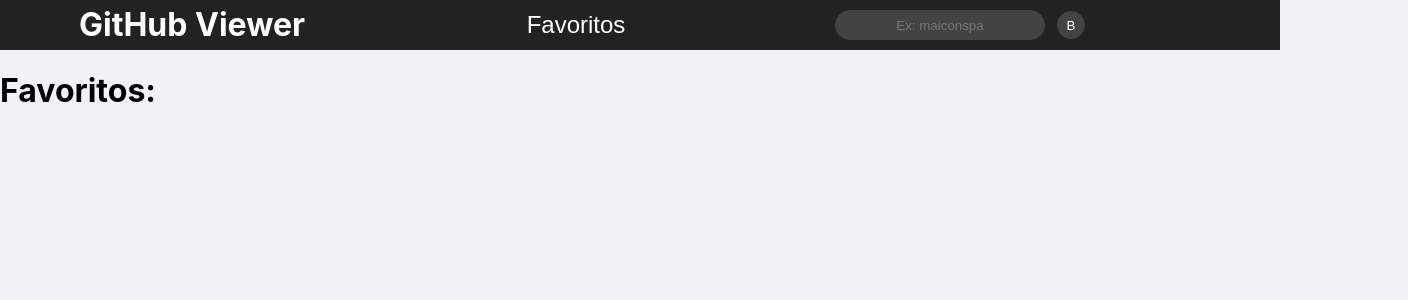
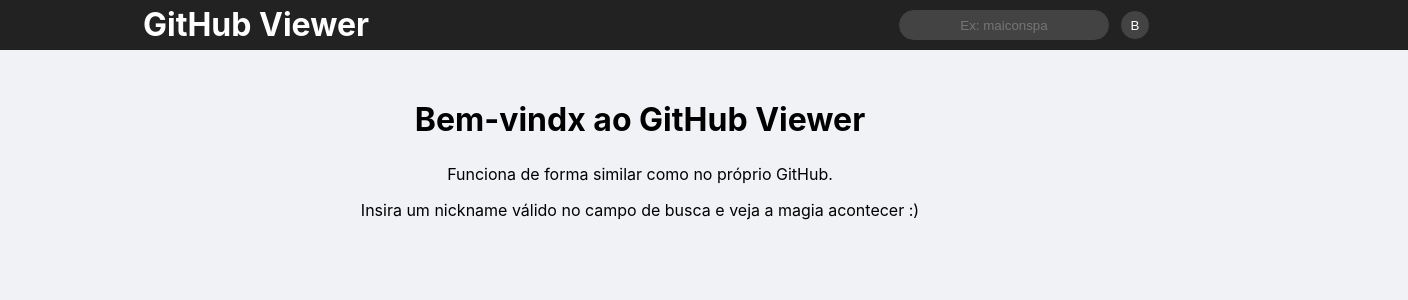
Before and after one commit to maiconspa/GitHubViewer, a React (Create React App) app: page / in a window 1280 px wide. Shown: the top 300 px of the page, 1408 px wide, since content can reach past the window. Built offline with nearby package versions, Linux system fonts and the light colour scheme.

Commit message:
Melhoria na barra de navegação e na integraçaõ da API

```diff
--- a/src/App.css
+++ b/src/App.css
@@ -2,7 +2,7 @@
 	width: 100vw;
 	max-width: 100vw;
 	height: 50px;
-	padding: 0;
+	padding: 0 5% 0 5%;
 	display: flex;
 	align-items: center;
 	background-color: #222222;
@@ -71,3 +71,10 @@
 header #btnSearch:hover {
 	border-color: #fff;
 }
+
+#homepage {
+	width: 100vw;
+	text-align: center;
+}
+
+#homepage h1{margin: 50px 0 25px 0;}
--- a/src/App.js
+++ b/src/App.js
@@ -7,11 +7,10 @@
 export default class App extends Component {
 	state = () => {
 		return ({
-				user: null,
-				repos: [],
+			user: null,
+			repos: [],
 		});
 	}
-
 	updateUser = (user) => {
 			this.setState({user: user});
 	}
--- a/src/components/Header.js
+++ b/src/components/Header.js
@@ -6,11 +6,13 @@
 
 export default class Main extends Component {
 
+    /*
+
     getFavorites = (e) => {
         e.preventDefault();
         console.log("favorito");
-
     }
+    */
 
     getSubmit = (e) => {
 
@@ -32,11 +34,7 @@
                     <h1>GitHub Viewer</h1>
                 </div>
 
-                <div>
-                    <form onSubmit={this.getFavorites}>
-                        <button type="submit" id="btnFav">Favoritos</button>
-                    </form>
-                </div>
+                <div></div>
 
                 <div>
                     <form onSubmit={this.getSubmit}>
--- /dev/null
+++ b/src/components/Homepage.js
@@ -0,0 +1,14 @@
+import React from 'react';
+import './../App.css';
+
+function Homepage() {
+    return(
+        <div id="homepage">
+            <h1>Bem-vindx ao GitHub Viewer</h1>
+            <p>Funciona de forma similar como no próprio GitHub.</p>
+            <p>Insira um nickname válido no campo de busca e veja a magia acontecer :)</p>
+        </div>
+    );
+}
+
+export default Homepage;
--- a/src/components/MainUser.js
+++ b/src/components/MainUser.js
@@ -1,10 +1,17 @@
 import React from 'react';
 import './../App.css';
+import Homepage from './Homepage';
 
 function MainUser(props) {
+    function back(){
+        props.user = null; // verificar método para exivir outro componente no lugar desse pu algo semelhante sem recarregar a pagina
+    }
+
     if (props.user){
+
         return (
             <div id="userInfo">
+                <button id="back" onClick={back}>Voltar</button>
                 <img src={props.user.avatar_url} alt="avatar" width="200" height="200" />
                 <h2>{props.user.login}</h2>
                 <p>seguidores: {props.followers} / seguindo: {props.user.following}</p>
@@ -13,9 +20,7 @@
         );
     } else {
         return(
-            <div>
-                <h1>Favoritos:</h1>
-            </div>
+            <Homepage />
         );
     }
 }
```
